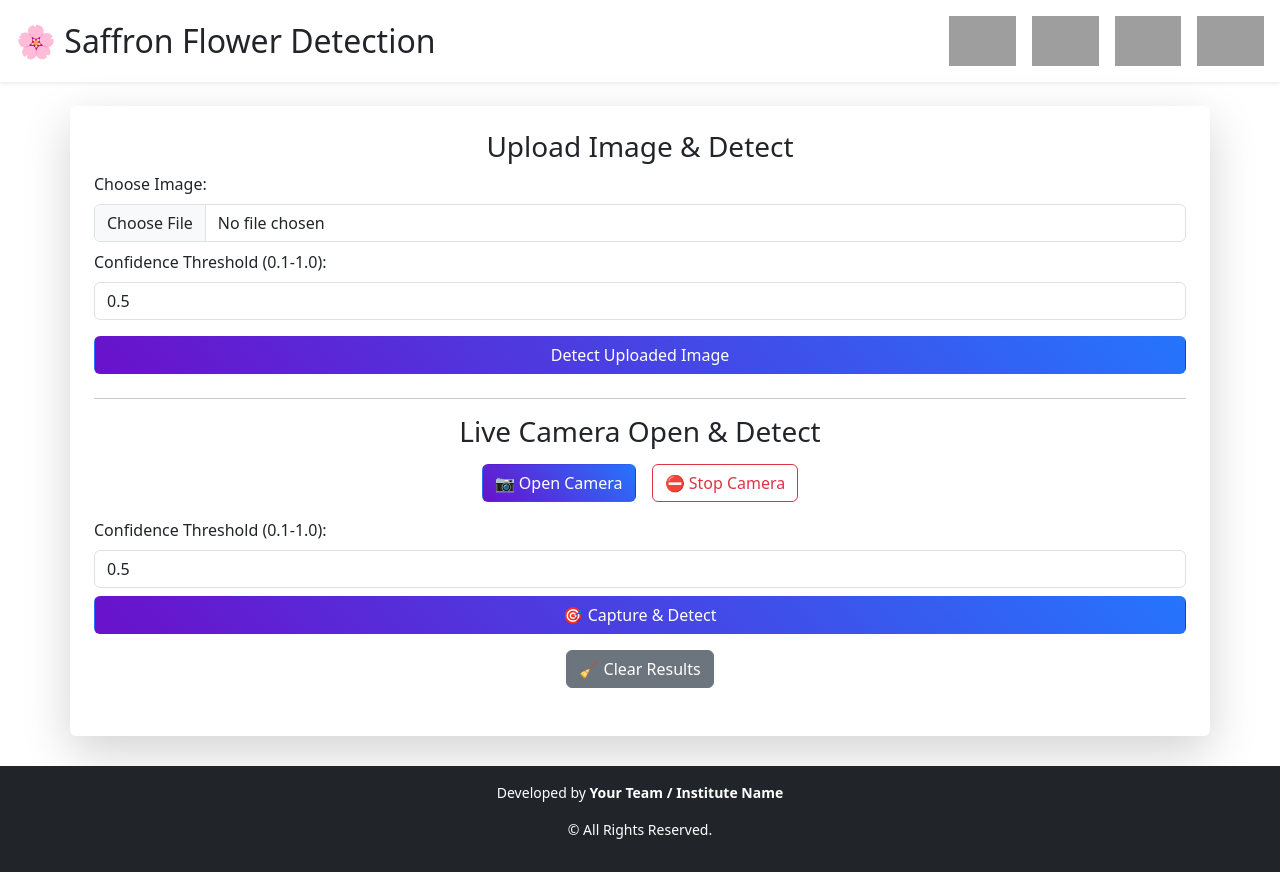
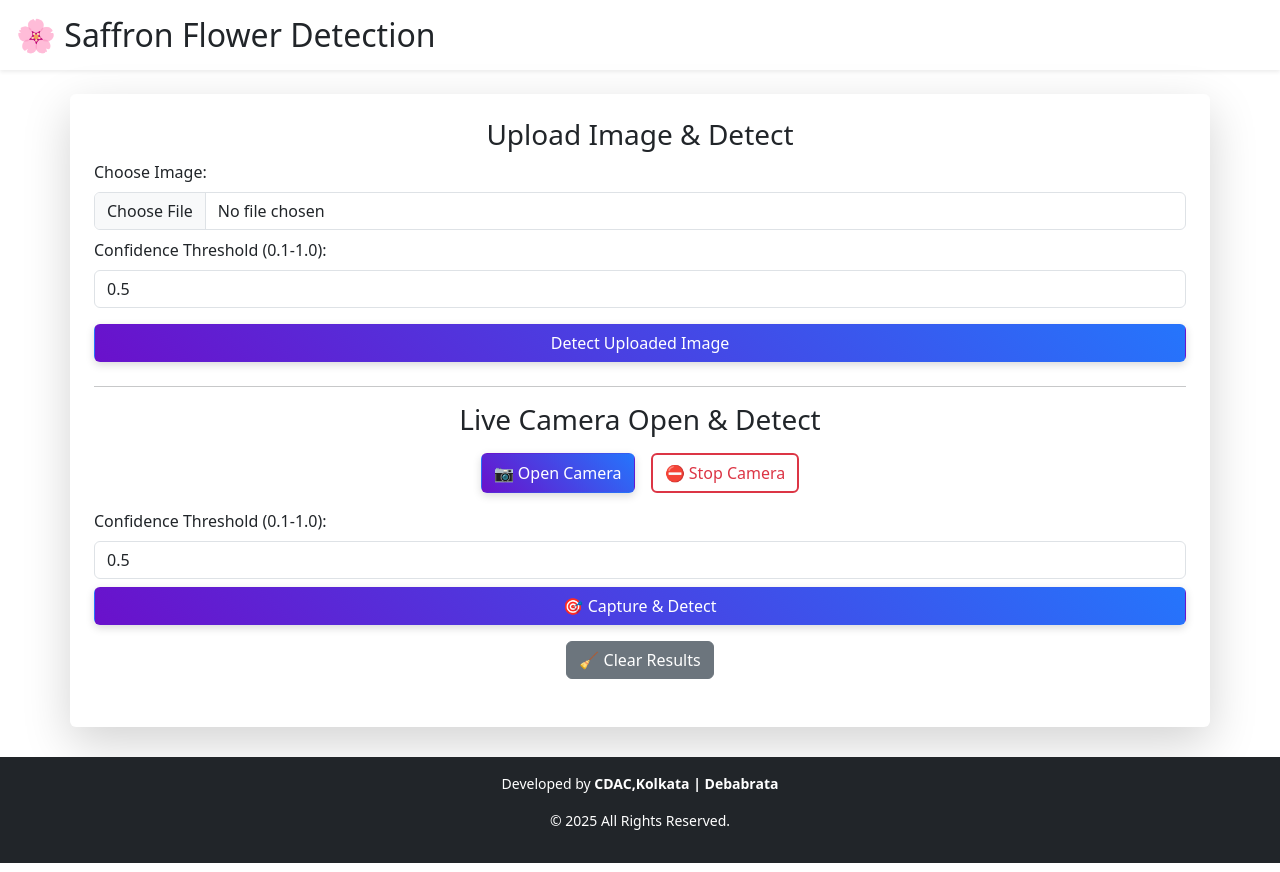
Before and after one commit to UNICDEB/FastApi_Yolo_Integration, a FastAPI app: page / in a window 1280 px wide. Run offline with FastAPI, Linux system fonts and the light colour scheme; grey boxes are pictures that could not be loaded.

Commit message:
updated 1.0.0.15

```diff
--- a/static/main.js
+++ b/static/main.js
@@ -18,6 +18,9 @@
 //     resultDiv.innerHTML = "";
 //   }
 // }
+
+
+
 
 function startCamera() {
   fetch("/start-camera/", { method: "POST" })
--- a/static/styles1.css
+++ b/static/styles1.css
@@ -64,6 +64,9 @@
 } */
 
 
+/* =======================
+   Global Styles
+   ======================= */
 body {
   font-family: 'Segoe UI', Arial, sans-serif;
   background: #eef2f7;
@@ -85,22 +88,78 @@
   font-weight: 600;
 }
 
+/* =======================
+   Logo Styles
+   ======================= */
 .logo {
-  height: 50px;
-  width: auto;
+  width: 40px !important;
+  height: 40px !important;
+  max-width: 40px !important;
+  max-height: 40px !important;
+  object-fit: contain !important;
+  border-radius: 6px;
+  margin-left: 8px;
+  background: #fff;
+  padding: 4px;
+  box-shadow: 0 2px 5px rgba(0,0,0,0.1);
 }
 
+/* =======================
+   Gradient Action Buttons
+   ======================= */
 .btn-gradient {
   background: linear-gradient(45deg, #6a11cb, #2575fc);
   color: #fff !important;
   border: none;
+  border-radius: 8px;
+  font-weight: 600;
+  padding: 10px 16px;
+  transition: all 0.3s ease-in-out;
+  box-shadow: 0 3px 8px rgba(0, 0, 0, 0.15);
+  cursor: pointer;
+}
+
+.btn-gradient:hover {
+  background: linear-gradient(45deg, #2575fc, #6a11cb);
+  transform: translateY(-3px) scale(1.05);
+  box-shadow: 0 6px 15px rgba(0, 0, 0, 0.25),
+              0 0 12px rgba(106, 17, 203, 0.5);
+}
+
+/* =======================
+   Stop Camera Button
+   ======================= */
+.btn-outline-danger {
+  border: 2px solid #dc3545 !important;
+  font-weight: 600;
   transition: all 0.3s ease-in-out;
 }
-.btn-gradient:hover {
-  background: linear-gradient(45deg, #2575fc, #6a11cb);
-  transform: scale(1.05);
+
+.btn-outline-danger:hover {
+  background: #dc3545 !important;
+  color: #fff !important;
+  transform: translateY(-2px);
+  box-shadow: 0 4px 10px rgba(220, 53, 69, 0.4);
 }
 
+/* =======================
+   Clear Results Button
+   ======================= */
+.btn-secondary {
+  font-weight: 600;
+  transition: all 0.3s ease-in-out;
+}
+
+.btn-secondary:hover {
+  background: #6c757d !important;
+  color: #fff !important;
+  transform: translateY(-2px);
+  box-shadow: 0 4px 10px rgba(108, 117, 125, 0.4);
+}
+
+/* =======================
+   Results Box
+   ======================= */
 pre {
   background: #f4f4f4;
   padding: 12px;
@@ -108,6 +167,9 @@
   font-size: 14px;
 }
 
+/* =======================
+   Loader Spinner
+   ======================= */
 .loader {
   border: 8px solid #f3f3f3;
   border-top: 8px solid #2575fc;
@@ -123,6 +185,9 @@
   100% { transform: rotate(360deg); }
 }
 
+/* =======================
+   Footer
+   ======================= */
 footer {
   font-size: 14px;
 }
--- a/templates/index.html
+++ b/templates/index.html
@@ -12,12 +12,12 @@
   <!-- Header with logo -->
   <header class="d-flex justify-content-between align-items-center p-3 shadow-sm bg-white">
     <h2 class="m-0">🌸 Saffron Flower Detection</h2>
-    <div class="logo-area d-flex gap-3">
-      <img src="/static/logo1.png" alt="Logo1" class="logo">
+    <!-- <div class="logo-area d-flex gap-3">
+      <img src="/static/logo.png" alt="Logo1" class="logo">
       <img src="/static/logo2.png" alt="Logo2" class="logo">
       <img src="/static/logo3.png" alt="Logo3" class="logo">
       <img src="/static/logo4.png" alt="Logo4" class="logo">
-    </div>
+    </div> -->
   </header>
 
   <!-- Main Content -->
@@ -82,8 +82,8 @@
 
   <!-- Footer -->
   <footer class="text-center py-3 mt-4 bg-dark text-white">
-    <p>Developed by <strong>Your Team / Institute Name</strong></p>
-    <p>&copy; {{ year }} All Rights Reserved.</p>
+    <p>Developed by <strong>CDAC,Kolkata | Debabrata</strong></p>
+    <p>&copy; {{ year }} 2025 All Rights Reserved.</p>
   </footer>
 
 </body>
```
Also changed, not shown: static/capture_image/frame.jpg, static/detected_image/detected.jpg.
